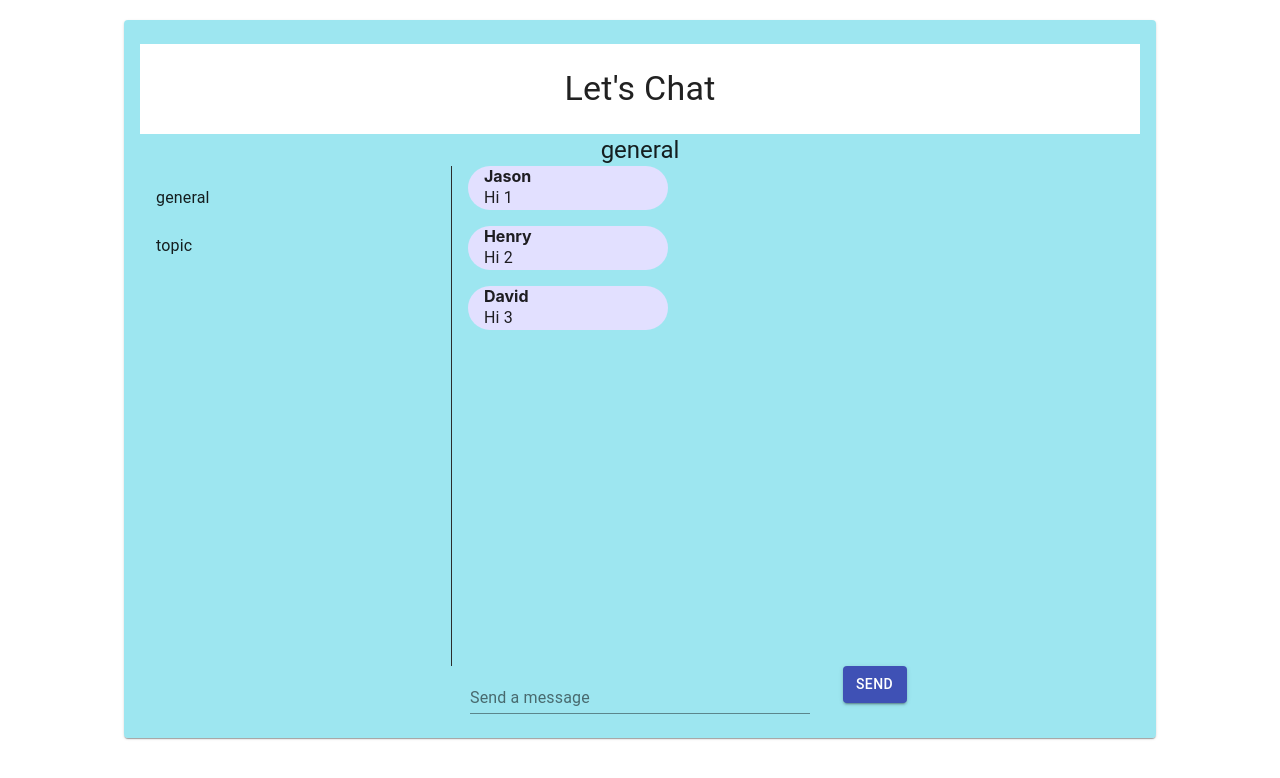
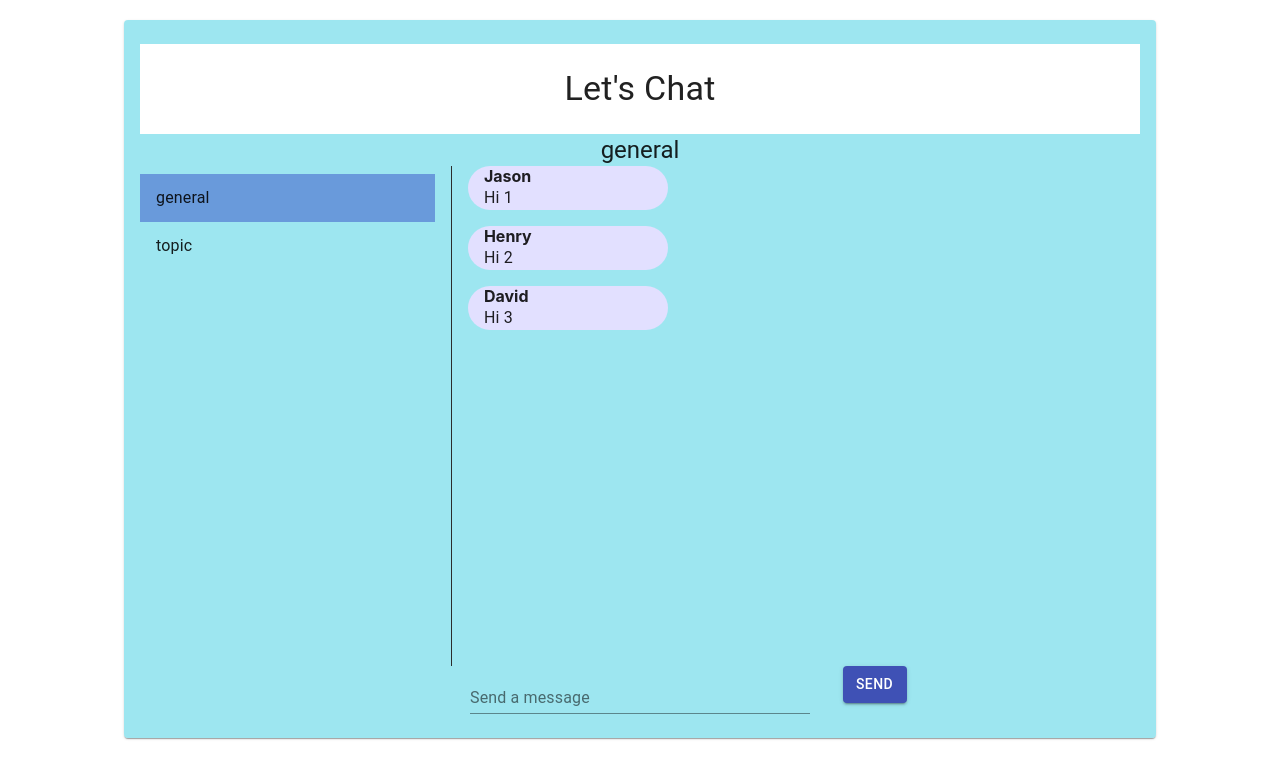
Before and after one commit to LCLY/letsChat, a React (Create React App) app in the folder chat/: page / in a window 1280 px wide. Shown: the top 778 px of the page. Built offline with nearby package versions, Linux system fonts and the light colour scheme; no server answers.

Commit message:
refactor: added topic changing color indicator

```diff
--- a/chat/src/Component/Dashboard.js
+++ b/chat/src/Component/Dashboard.js
@@ -97,15 +97,15 @@ const Dashboard = () => {
                                 {topics.map((topic, index) => (
                                     <ListItems
                                         key={index}
+                                        topicIndex={index}
                                         topic={topic}
-                                        currentIndex={index}
-                                        callback={e =>
+                                        currIndex={currentIndex}
+                                        callback={e => {
                                             changeActiveTopic(
                                                 e.target.innerText,
-                                                changeColor(true),
-                                            )
-                                        }
-                                        color={color}
+                                            );
+                                            changeCurrentIndex(index);
+                                        }}
                                     />
                                 ))}
                             </List>
--- a/chat/src/Component/ListItems.js
+++ b/chat/src/Component/ListItems.js
@@ -1,12 +1,10 @@
-import React from "react";
+import React, { useState } from "react";
 import { ListItem, ListItemText } from "@material-ui/core";
 
-const ListItems = ({ topic, callback, color, currentIndex }) => {
-    console.log(currentIndex);
-
+const ListItems = ({ topic, callback, currIndex, topicIndex }) => {
     return (
         <>
-            {color ? (
+            {currIndex === topicIndex ? (
                 <ListItem
                     style={{
                         backgroundColor: "rgb(105, 154, 219)",
@@ -17,7 +15,13 @@ const ListItems = ({ topic, callback, color, currentIndex }) => {
                     <ListItemText primary={topic} />
                 </ListItem>
             ) : (
-                <ListItem key={topic} button onClick={callback}>
+                <ListItem
+                    style={{
+                        backgroundColor: "",
+                    }}
+                    button
+                    onClick={callback}
+                >
                     <ListItemText primary={topic} />
                 </ListItem>
             )}
```
